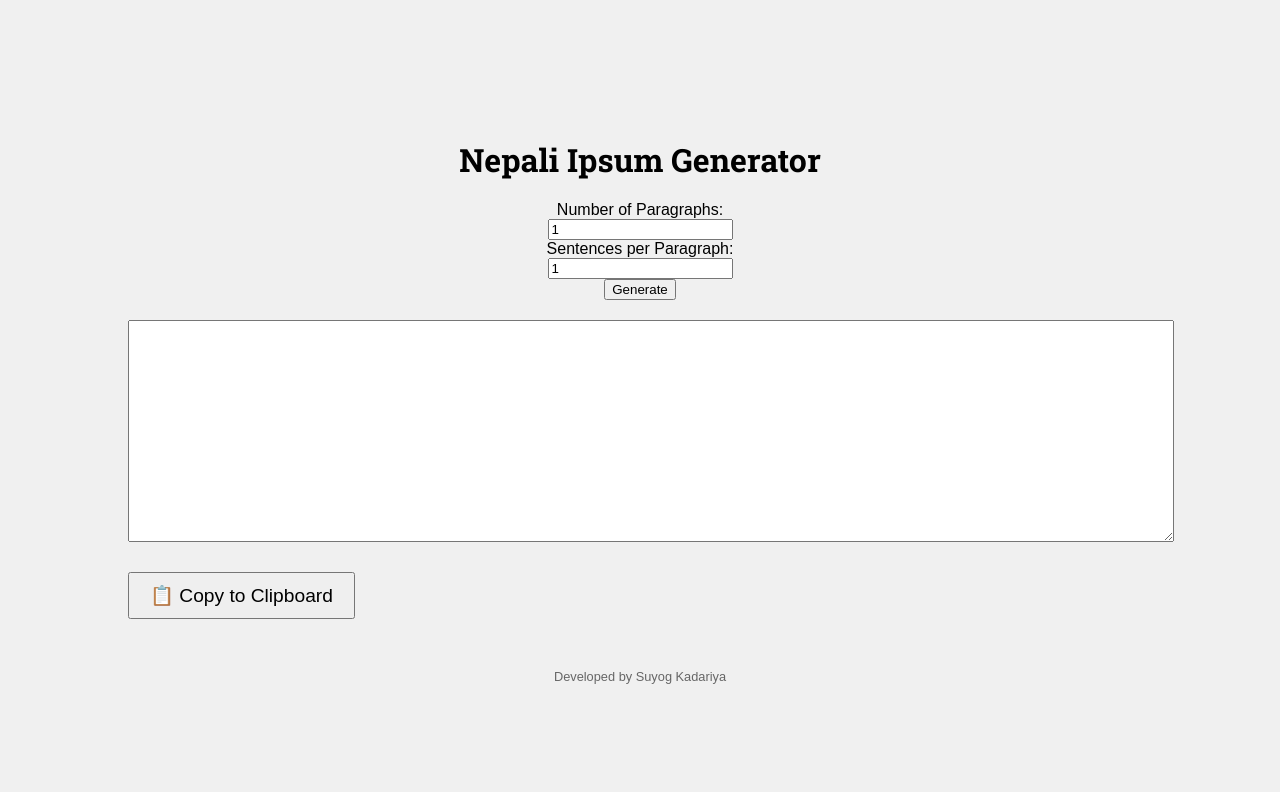
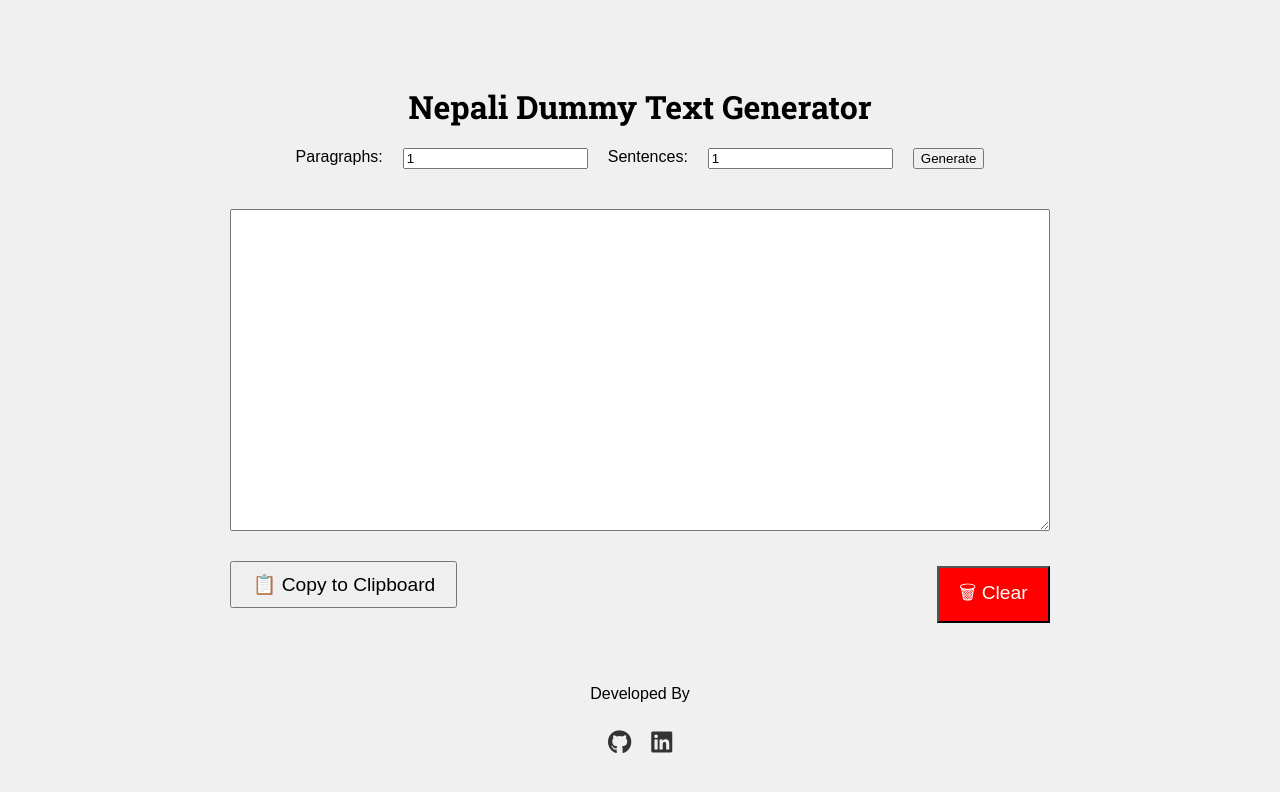
Before and after one commit to suyogkad/Nepali-Dummy-Text-Generator, a plain HTML site: page index.html in a window 1280 px wide. Drawn offline with Linux system fonts and the light colour scheme.

Commit message:
Function to Cleat Text Field Added, CSS Flexboard Modified and Few Little Updates

```diff
--- a/index.html
+++ b/index.html
@@ -6,22 +6,35 @@
     <link rel="preconnect" href="https://fonts.googleapis.com">
     <link rel="preconnect" href="https://fonts.gstatic.com" crossorigin>
     <link href="https://fonts.googleapis.com/css2?family=Roboto+Slab:wght@700&display=swap" rel="stylesheet">
+    <link rel="stylesheet" href="https://cdnjs.cloudflare.com/ajax/libs/font-awesome/5.15.4/css/all.min.css">
     <script src="scripts.js" type="module"></script>
 </head>
 <body>
-    <h1>Nepali Ipsum Generator</h1>
-    <label for="paraCount">Number of Paragraphs:</label>
+    <h1>Nepali Dummy Text Generator</h1>
+    <div class="controls">
+        <label for="paraCount">Paragraphs:</label>
         <input type="number" id="paraCount" min="1" value="1">
-    <label for="sentenceCount">Sentences per Paragraph:</label>
+        <label for="sentenceCount">Sentences:</label>
         <input type="number" id="sentenceCount" min="1" value="1">
         <button id="generateButton">Generate</button>
+    </div>
+
     <div class="text-container">
         <textarea id="generatedText" readonly></textarea>
+        <div class="copy-clear-section">
             <div class="copy-section">
                 <button id="copyButton">📋 Copy to Clipboard</button>
                 <p id="copyMessage"></p>
             </div>
+            <button id="clearButton">🗑 Clear</button>
         </div>
-    <footer>Developed by Suyog Kadariya</footer>
+    </div>
+    <footer>
+        <p>Developed By</p>
+        <div class="footer-icons">
+            <a href="https://github.com/suyogkad" class="github-icon" target="_blank"><i class="fab fa-github"></i></a>
+            <a href="https://linkedin.com/in/suyogkadariya" class="linkedin-icon" target="_blank"><i class="fab fa-linkedin"></i></a>
+        </div>
+    </footer>
 </body>
 </html>
--- a/scripts.js
+++ b/scripts.js
@@ -11,7 +11,7 @@ function generateParagraph(sentenceCount) {
     for(let i = 0; i < sentenceCount; i++) {
         paragraph += getRandomSentence() + ' ';
     }
-    return paragraph.trim() + '\n\n'; // formatting
+    return paragraph.trim() + '.\n\n'; // Add period at the end of paragraph and newline for formatting
 }
 
 // This function generates multiple paragraphs
@@ -28,20 +28,59 @@ document.getElementById('generateButton').addEventListener('click', function() {
     const textArea = document.getElementById('generatedText');
     const paragraphCount = document.getElementById('paraCount').value;
     const sentenceCount = document.getElementById('sentenceCount').value;
-    textArea.value = generateText(paragraphCount, sentenceCount);
+    const generatedText = generateText(paragraphCount, sentenceCount);
+    textArea.value = generatedText;
+
+    // Save generated text to local storage
+    localStorage.setItem('generatedText', generatedText);
 });
+
+// Load saved generated text from local storage
+window.onload = function() {
+    const savedText = localStorage.getItem('generatedText');
+    if (savedText) {
+        const textArea = document.getElementById('generatedText');
+        textArea.value = savedText;
+    }
+}
+
 
 // Adding event listener to button for copying text to clipboard
 document.getElementById('copyButton').addEventListener('click', function() {
     const textArea = document.getElementById('generatedText');
     const copyMessage = document.getElementById('copyMessage');
 
+    // Check if textArea is empty
+    if (textArea.value.trim() === '') {
+        copyMessage.textContent = 'Why copy blank space ?';
+        copyMessage.style.opacity = '1';  // Reset opacity
+
+        setTimeout(function() {
+            copyMessage.style.opacity = '0';  // Make message fade away
+        }, 2000);  // 2000ms = 2s
+        return;
+
+    }
+
     navigator.clipboard.writeText(textArea.value).then(function() {
-        // Show the message when copying to clipboard was successful
         copyMessage.textContent = 'Text copied to clipboard.';
+        copyMessage.style.opacity = '1';  // Reset opacity
+
+        setTimeout(function() {
+            copyMessage.style.opacity = '0';  // Make message fade away
+        }, 2000);  // 2000ms = 2s
     }, function(err) {
-        // Show an error message when copying to clipboard failed
         copyMessage.textContent = 'Failed to copy text.';
         console.error('Could not copy text: ', err);
     });
 });
+
+
+// Adding event listener to clear button
+document.getElementById('clearButton').addEventListener('click', function() {
+    const textArea = document.getElementById('generatedText');
+    textArea.value = '';
+
+    // Update local storage
+    localStorage.setItem('generatedText', '');
+});
--- a/styles.css
+++ b/styles.css
@@ -8,11 +8,20 @@ body {
     height: 100vh;
     margin: 0;
     background-color: #f0f0f0;
+    padding-top: 25px;
 }
 
 h1 {
     font-family: 'Roboto Slab', serif;
     margin-bottom: 20px;
+}
+
+.controls {
+    display: flex;
+    justify-content: center;
+    gap: 20px;
+    width: 80%;  /* match width with the textarea */
+    margin: 0 auto 20px;  /* center the controls horizontally */
 }
 
 .text-container {
@@ -23,27 +32,69 @@ h1 {
 }
 
 #generatedText {
-    height: 200px;
+    width: 78%;  /* adjust width as per your requirement */
+    height: 300px;
     margin: 20px auto;
     padding: 10px;
-    width: 100%;
+}
+
+.copy-clear-section {
+    display: flex;
+    justify-content: space-between;
+    align-items: center;  /* align items vertically */
+    width: 80%;  /* match width with the textarea */
+    margin: 0 auto 20px;  /* center the section horizontally */
 }
 
 .copy-section {
     display: flex;
-    justify-content: space-between;
-    align-items: center;
-    width: 100%;
+    flex-direction: column;
+    justify-content: center;
+    align-items: flex-start;
 }
 
-#copyButton {
+#copyButton, #clearButton {
     padding: 10px 20px;
     font-size: 1.2em;
     margin-top: 10px;
 }
 
+#copyMessage {
+    color: green;
+    margin-top: 5px;
+    opacity: 1;
+    transition: opacity 2s;
+}
+
+#clearButton {
+    background-color: red;
+    color: white;
+    align-self: center;
+}
+
 footer {
-    margin-top: 50px;
-    font-size: 0.8em;
-    color: #666;
+    text-align: center;
+    padding: 20px;
+    /* background-color: #f8f9fa; */
 }
+
+.footer-icons {
+    display: flex;
+    justify-content: center;
+    gap: 20px;
+    padding: 10px;
+}
+
+.footer-icons a {
+    color: #333;
+    font-size: 1.5em;
+    transition: color 0.5s;
+}
+
+.footer-icons a.github-icon:hover {
+    color: #000;
+}
+
+.footer-icons a.linkedin-icon:hover {
+    color: #0077b5;
+}
```
Also changed, not shown: 1 other file. Lines whose indentation alone changed are shown as unchanged.
